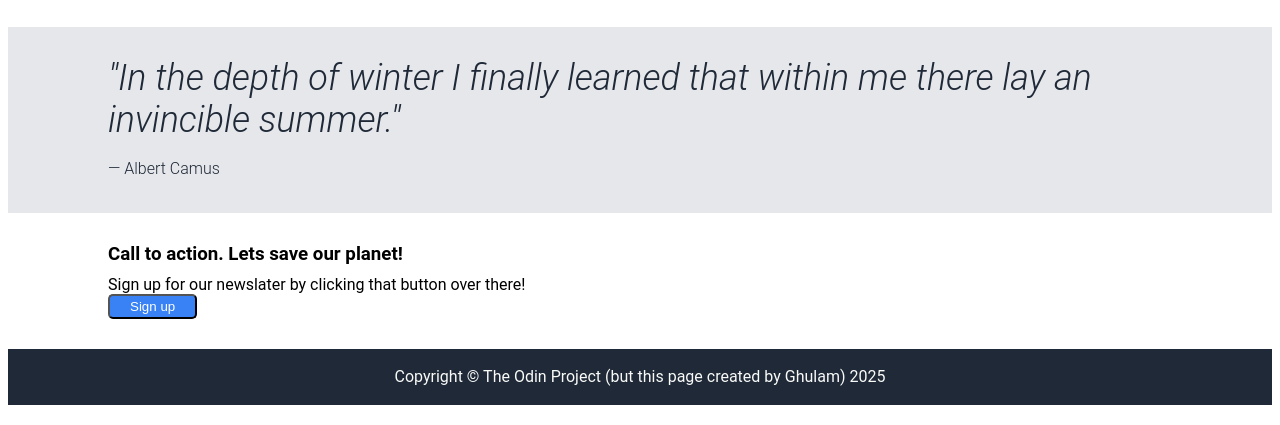
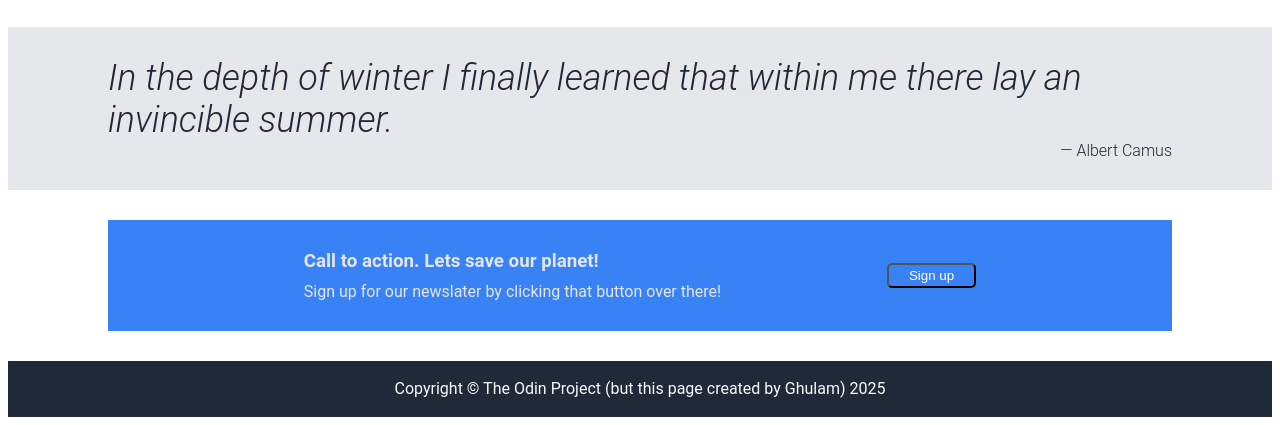
Before and after one commit to 07abrar/top_learn, a plain HTML site: page odin-landing_page/index.html in a window 1280 px wide. Shown: the part 540-965 px from the top of the page. Drawn offline with Linux system fonts and the light colour scheme.

Commit message:
fix(landing_page): remove `"` from quote

```diff
--- a/odin-landing_page/index.html
+++ b/odin-landing_page/index.html
@@ -61,14 +61,17 @@
       </div>
 
       <div class="quote">
+        <div class="quote-container">
           <blockquote>
-          "In the depth of winter I finally learned that within me there lay an
-          invincible summer."
+            In the depth of winter I finally learned that within me there lay an
+            invincible summer.
           </blockquote>
           <cite>— Albert Camus</cite>
         </div>
+      </div>
 
       <div class="closing-call">
+        <div class="closing-call-container">
           <div class="closing-call-left">
             <h3>Call to action. Lets save our planet!</h3>
             <p>Sign up for our newslater by clicking that button over there!</p>
@@ -78,6 +81,7 @@
           </div>
         </div>
       </div>
+    </div>
 
     <div class="footer">
       Copyright © The Odin Project (but this page created by Ghulam) 2025
```
Lines whose indentation alone changed are shown as unchanged.
